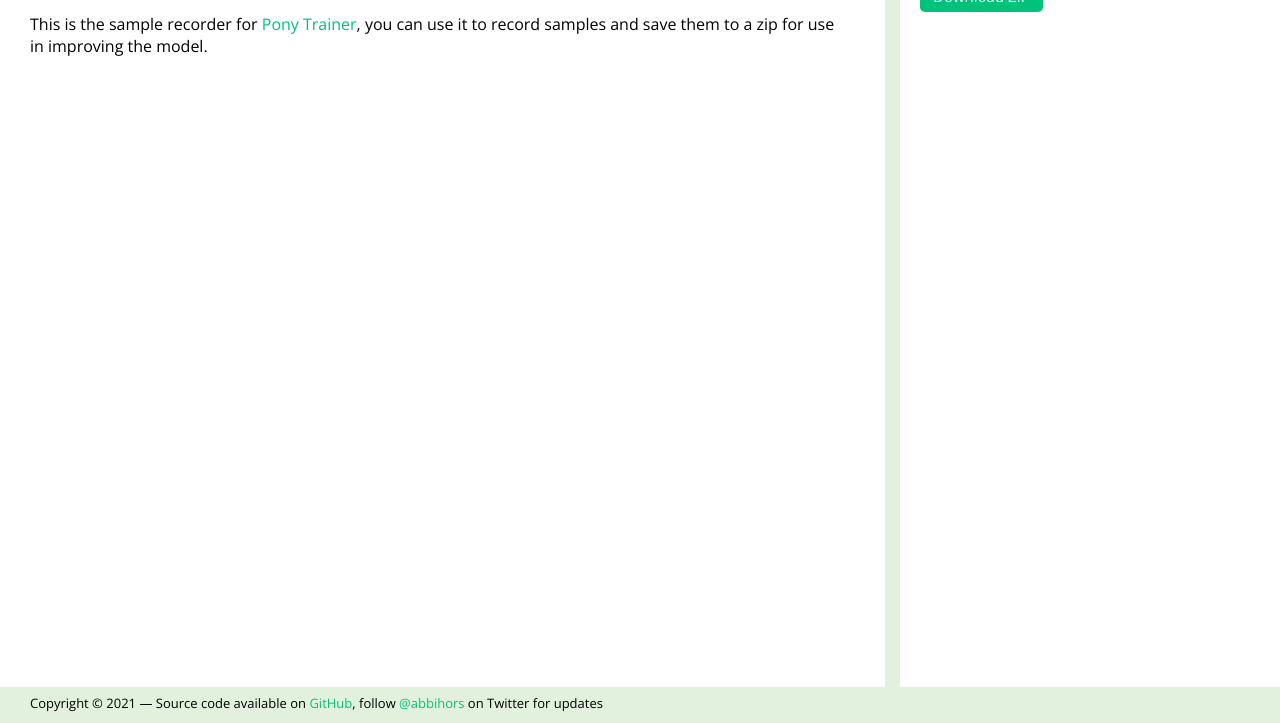
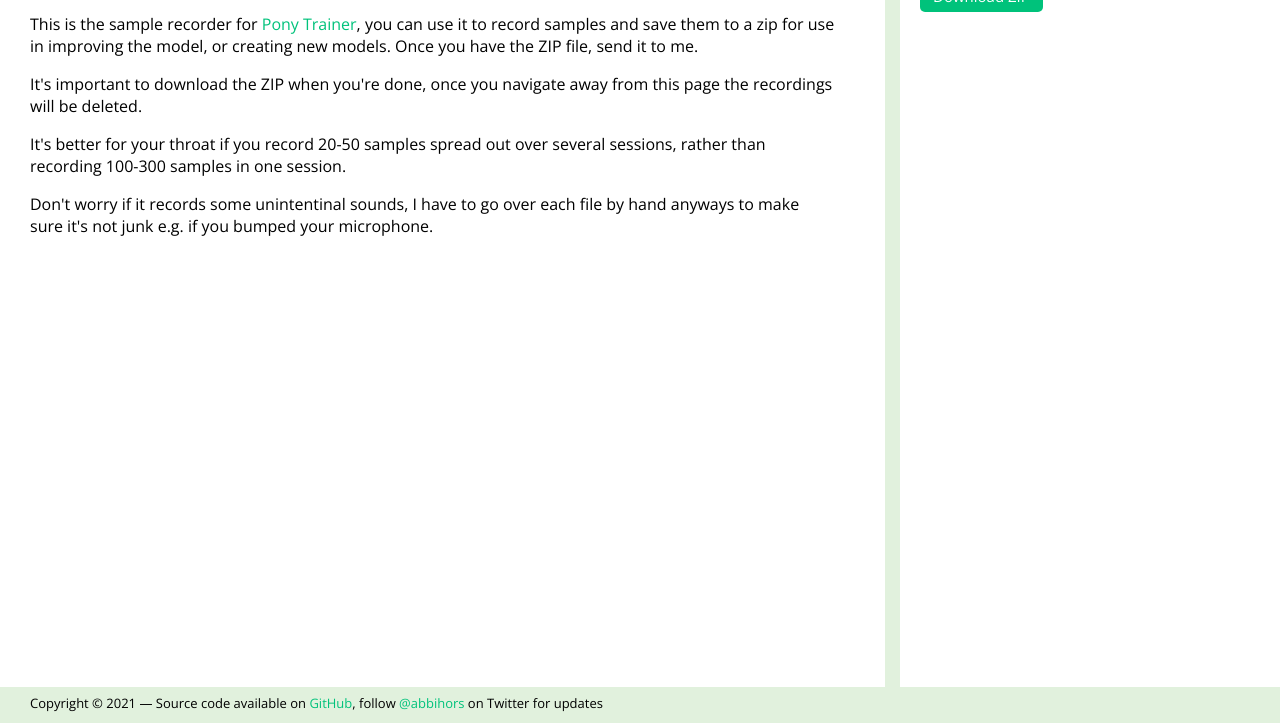
Before and after one commit to abbihors/pony-trainer, a website: page dist/sample-recorder.html in a window 1280 px wide. Shown: the part 77-800 px from the top of the page. Drawn offline with nearby package versions, Linux system fonts and the light colour scheme.

Commit message:
Add basic instructions to sample recorder

```diff
--- a/dist/sample-recorder.html
+++ b/dist/sample-recorder.html
@@ -16,7 +16,13 @@
         <div class='readme'>
             <h1>Sample Recorder</h1>
 
-            <p>This is the sample recorder for <a href='index.html'>Pony Trainer</a>, you can use it to record samples and save them to a zip for use in improving the model.</p>
+            <p>This is the sample recorder for <a href='index.html'>Pony Trainer</a>, you can use it to record samples and save them to a zip for use in improving the model, or creating new models. Once you have the ZIP file, send it to me.</p>
+
+            <p>It's important to download the ZIP when you're done, once you navigate away from this page the recordings will be deleted.</p>
+
+            <p>It's better for your throat if you record 20-50 samples spread out over several sessions, rather than recording 100-300 samples in one session.</p>
+
+            <p>Don't worry if it records some unintentinal sounds, I have to go over each file by hand anyways to make sure it's not junk e.g. if you bumped your microphone.</p>
         </div>
 
         <div class='app'>
```
